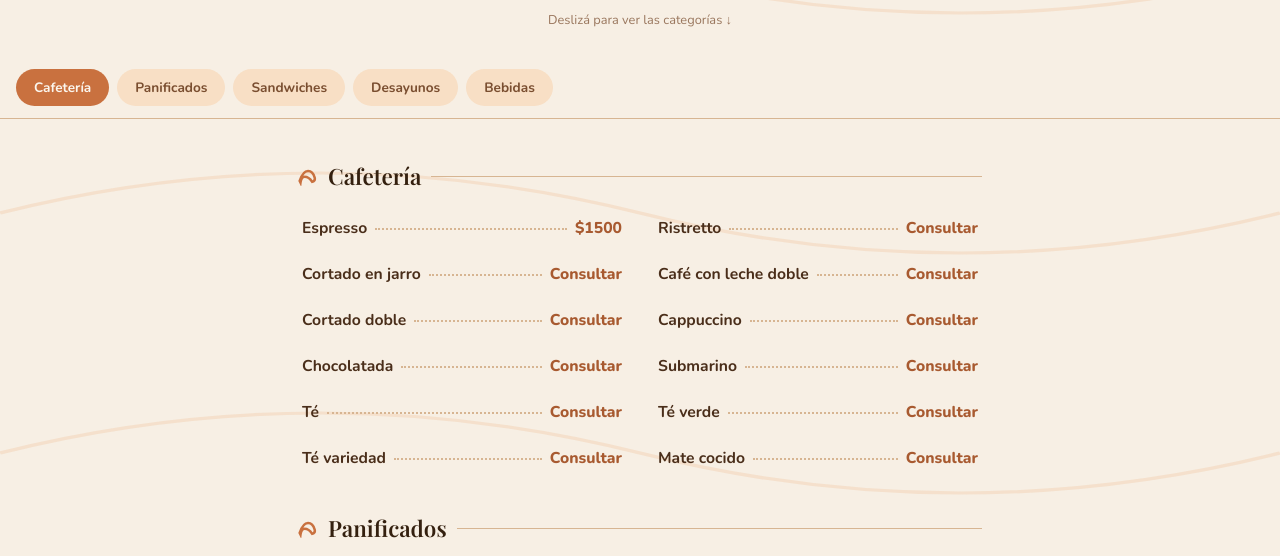
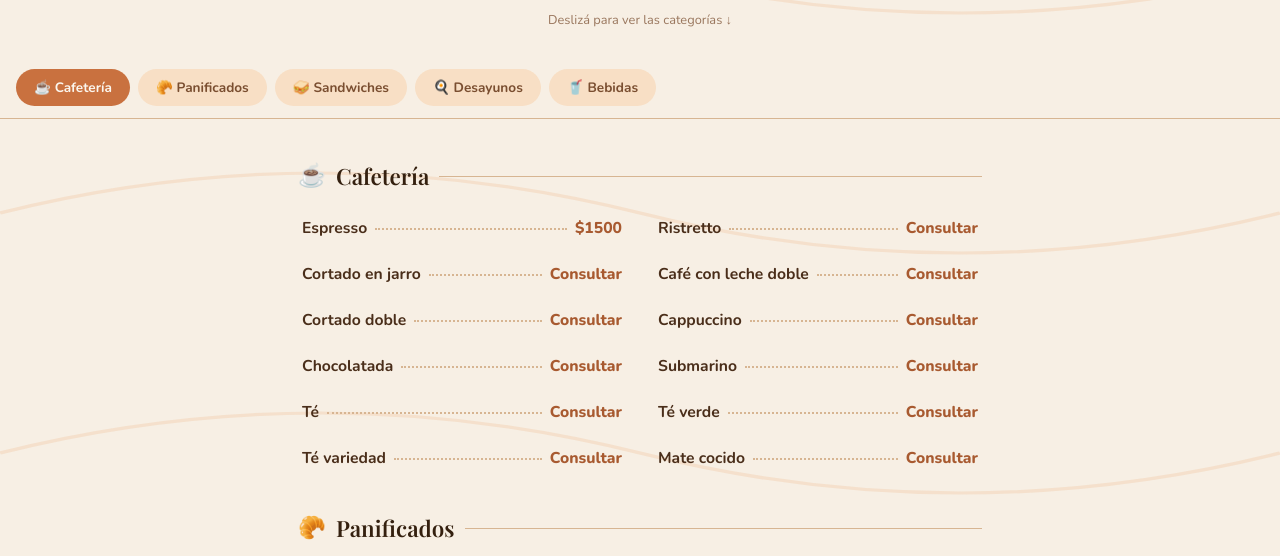
Before and after one commit to la-panaderia-mg/menu-digital, a plain HTML site: page index.html in a window 1280 px wide. Shown: the part 187-743 px from the top of the page. Drawn offline with nearby package versions, Linux system fonts and the light colour scheme; a web font is replaced by a local one.

Commit message:
Cambio iconos de categoria por emojis

```diff
--- a/script.js
+++ b/script.js
@@ -1,3 +1,15 @@
+const EMOJI_CATEGORIA = {
+  'cafetería': '☕',
+  'panificados': '🥐',
+  'sandwiches': '🥪',
+  'desayunos': '🍳',
+  'bebidas': '🥤'
+};
+
+function getEmoji(nombre) {
+  return EMOJI_CATEGORIA[nombre.toLowerCase()] || '🍞';
+}
+
 async function initMenu() {
   const nav = document.getElementById('catNav');
   const main = document.getElementById('menu');
@@ -22,7 +34,7 @@ async function initMenu() {
     // botón de navegación
     const btn = document.createElement('button');
     btn.className = 'cat-btn' + (i === 0 ? ' active' : '');
-    btn.textContent = cat.nombre;
+    btn.textContent = `${getEmoji(cat.nombre)} ${cat.nombre}`;
     btn.dataset.target = slug;
     btn.addEventListener('click', () => {
       document.getElementById(slug).scrollIntoView({ behavior: 'smooth', block: 'start' });
@@ -36,7 +48,7 @@ async function initMenu() {
 
     section.innerHTML = `
       <div class="categoria-header">
-        <svg viewBox="0 0 24 24"><path d="M2,18 Q6,6 12,6 Q18,6 20,14 Q21,18 17,19 Q13,13 8,13 Q4,13 3,20 Z"/></svg>
+        <span class="categoria-emoji" aria-hidden="true">${getEmoji(cat.nombre)}</span>
         <h2>${cat.nombre}</h2>
         <div class="categoria-linea"></div>
       </div>
--- a/style.css
+++ b/style.css
@@ -146,16 +146,10 @@ main {
   margin-bottom: 16px;
 }
 
-.categoria-header svg {
-  width: 20px;
-  height: 20px;
+.categoria-emoji {
+  font-size: 1.4rem;
+  line-height: 1;
   flex: 0 0 auto;
-}
-.categoria-header svg path {
-  fill: none;
-  stroke: var(--terracota);
-  stroke-width: 3;
-  stroke-linecap: round;
 }
 
 .categoria h2 {
```
